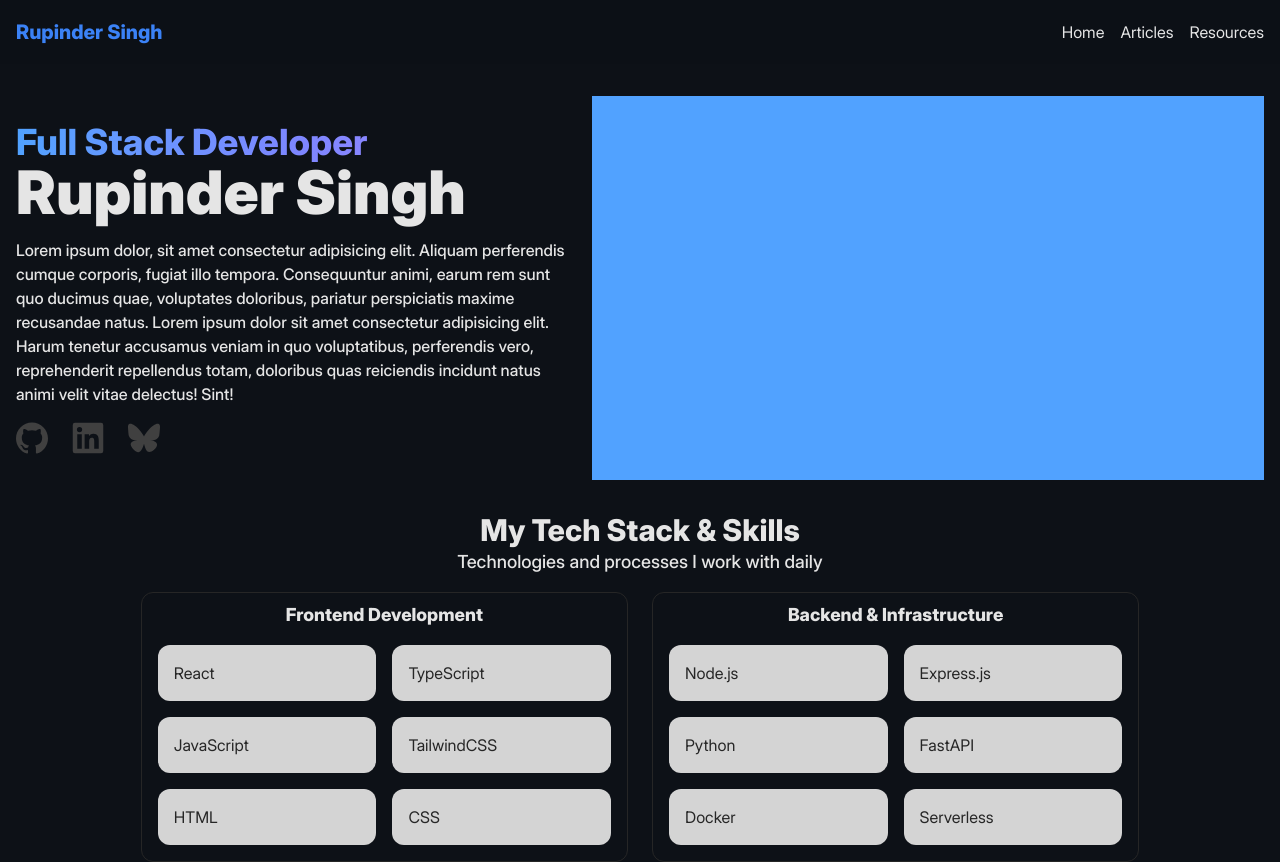
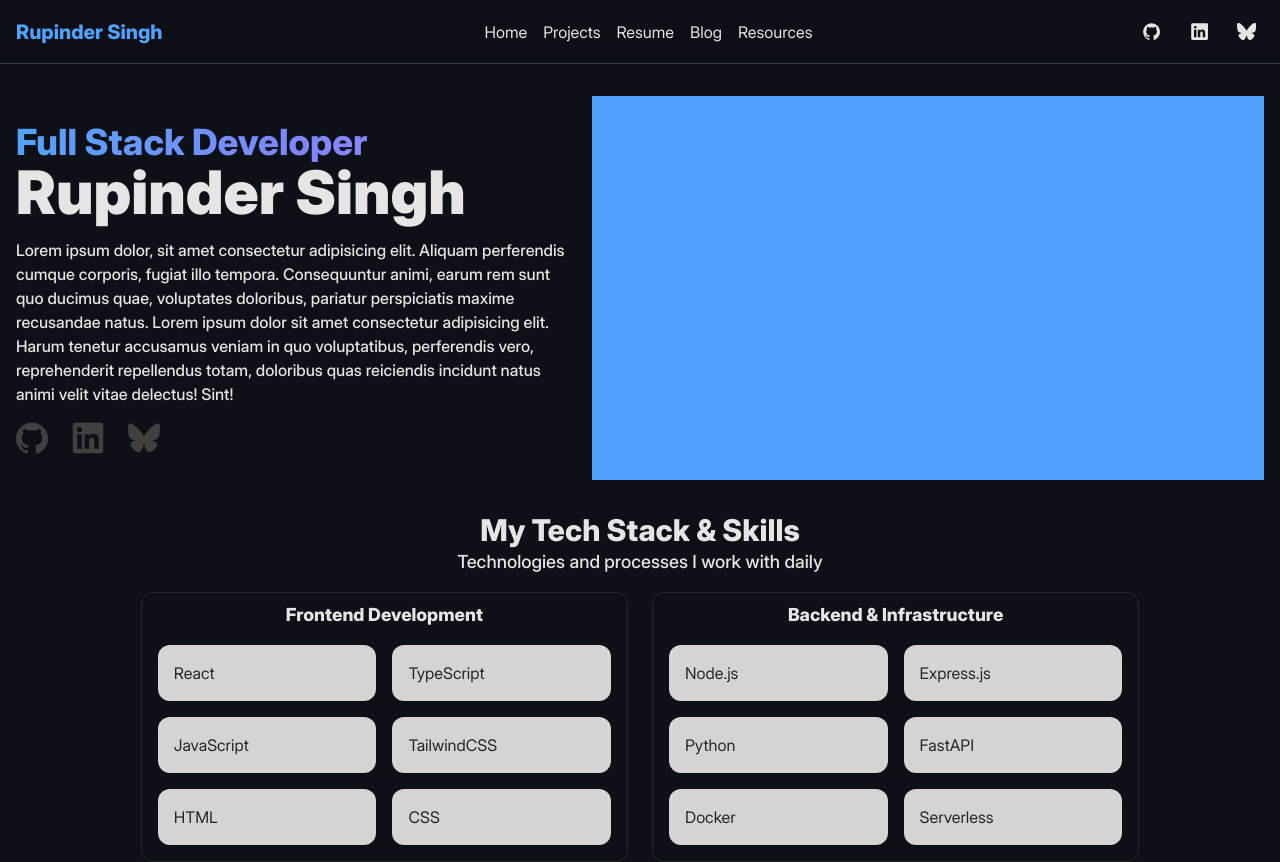
Before and after one commit to Pellia/my-website, a React (Vite) app: page / in a window 1280 px wide. Shown: the top 862 px of the page. Built offline with nearby package versions, Linux system fonts and the light colour scheme.

Commit message:
feat: added nav icons to header

```diff
--- a/package.json
+++ b/package.json
@@ -13,6 +13,7 @@
     "@tailwindcss/vite": "^4.1.12",
     "react": "^19.1.1",
     "react-dom": "^19.1.1",
+    "react-icons": "^5.5.0",
     "react-router-dom": "^7.8.2",
     "tailwindcss": "^4.1.12"
   },
--- a/src/assets/global.css
+++ b/src/assets/global.css
@@ -45,7 +45,8 @@
     --font-inter-bold: Inter-Bold;
     --font-inter-extrabold: Inter-ExtraBold;
     --font-inter-black: Inter-Black;
-    --color-primary: #3b82f6;
+    --color-primary: #51a2ff;
+    --color-border: #30363d;
     --color-background: #0d1117;
     /* --color-primary: #166534;
     --color-muted: #e5e5e5;
@@ -71,5 +72,5 @@
 body {
     background-color: #0d1117;
     font-family: var(--font-inter), var(--font-sans);
-    color: oklch(92.2% 0 0);
+    color: #e5e5e5;
 }
--- a/src/components/Header.tsx
+++ b/src/components/Header.tsx
@@ -1,12 +1,14 @@
 import Logo from "./Logo";
+import NavIcons from "./NavIcons";
 import Navigation from "./Navigation";
 
 const Header = () => {
     return (
-        <header className="bg-background/75 sticky top-0 h-16 backdrop-blur-md">
+        <header className="bg-background/75 border-border sticky top-0 right-0 left-0 z-50 h-16 border-b-1 backdrop-blur-md">
             <div className="container mx-auto flex h-full items-center justify-between gap-2 px-4">
                 <Logo />
                 <Navigation />
+                <NavIcons />
             </div>
         </header>
     );
--- /dev/null
+++ b/src/components/NavIcons.tsx
@@ -0,0 +1,29 @@
+import { IconContext } from "react-icons";
+import { IoLogoGithub, IoLogoLinkedin } from "react-icons/io5";
+import { FaBluesky } from "react-icons/fa6";
+
+const NavIcons = () => {
+    return (
+        <IconContext.Provider value={{ color: "#e5e5e5", size: "1.2em" }}>
+            <ul className="flex gap-3">
+                <li className="bg-background rounded-md p-2">
+                    <a href="https://github.com/Pellia" target="_blank">
+                        <IoLogoGithub />
+                    </a>
+                </li>
+                <li className="bg-background rounded-md p-2">
+                    <a href="https://github.com/Pellia" target="_blank">
+                        <IoLogoLinkedin />
+                    </a>
+                </li>
+                <li className="bg-background rounded-md p-2">
+                    <a href="https://bsky.app/profile/devpellia.bsky.social" target="_blank">
+                        <FaBluesky />
+                    </a>
+                </li>
+            </ul>
+        </IconContext.Provider>
+    );
+};
+
+export default NavIcons;
--- a/src/components/Navigation.tsx
+++ b/src/components/Navigation.tsx
@@ -2,10 +2,12 @@
 
 const Navigation = () => {
     return (
-        <nav>
+        <nav className="flex justify-evenly">
             <ul className="flex gap-4">
                 <Link to="/">Home</Link>
-                <Link to="/articles">Articles</Link>
+                <Link to="/">Projects</Link>
+                <Link to="/">Resume</Link>
+                <Link to="/articles">Blog</Link>
                 <Link to="/resources">Resources</Link>
             </ul>
         </nav>
```
Also changed, not shown: 1 other file (tests, documents, lock files or other folders).
